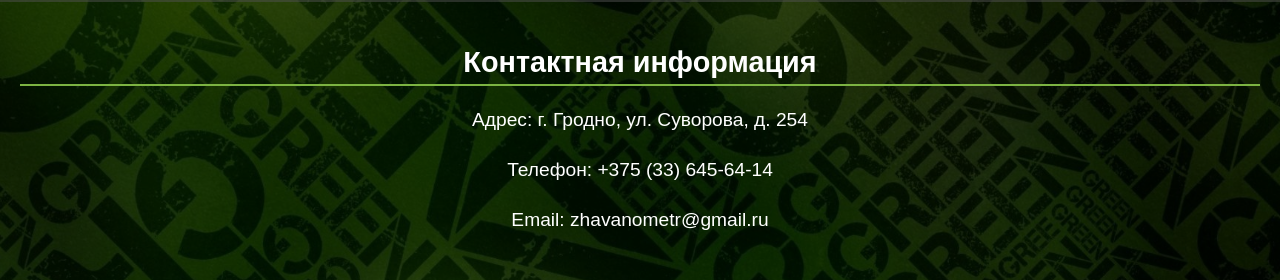
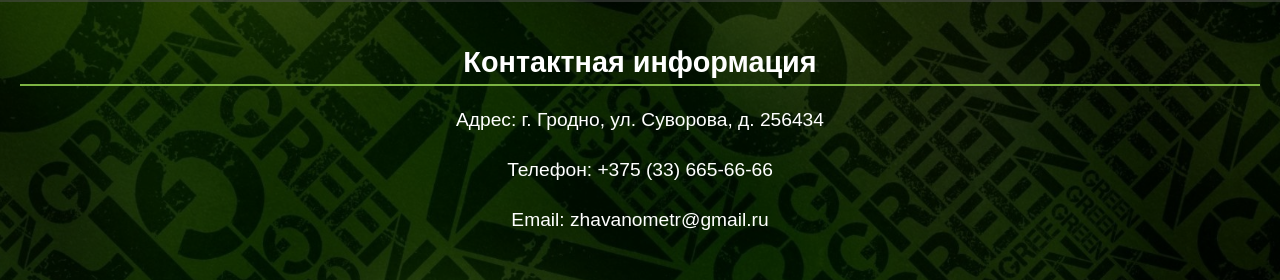
Before and after one commit to arseni13/despair-pc, a plain HTML site: page contact.html in a window 1280 px wide. Shown: the part 144-424 px from the top of the page. Drawn offline with Linux system fonts and the light colour scheme.

Commit message:
Update contact.html

```diff
--- a/contact.html
+++ b/contact.html
@@ -45,8 +45,8 @@
     <main>
         <section>
             <h2>Контактная информация</h2>
-            <p>Адрес: г. Гродно, ул. Суворова, д. 254</p>
-            <p>Телефон: +375 (33) 645-64-14</p>
+            <p>Адрес: г. Гродно, ул. Суворова, д. 256434</p>
+            <p>Телефон: +375 (33) 665-66-66</p>
             <p>Email: zhavanometr@gmail.ru</p>
         </section>
     </main>
```
